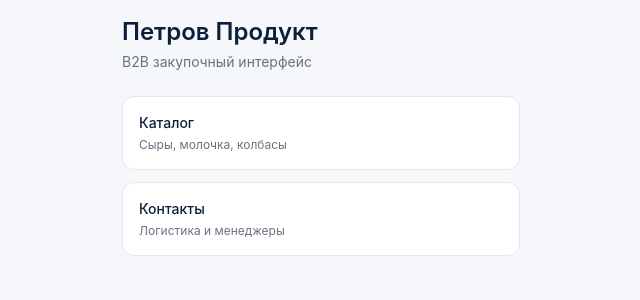
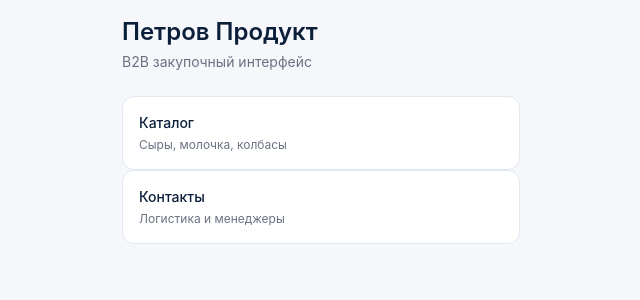
Before and after one commit to rafaelinka/petrov-product-miniapp, a Next.js app: page / in a window 1280 px wide. Shown: the top 300 px of the page, without its empty margins (319-959 px from the left). Built offline with nearby package versions, Linux system fonts and the light colour scheme.

Commit message:
update catalog

```diff
--- a/src/app/page.tsx
+++ b/src/app/page.tsx
@@ -1,12 +1,11 @@
 import AppShell from "@/components/AppShell"
+import Link from "next/link"
 
 export default function Page() {
   return (
     <AppShell>
       <div className="p-4">
 
-        {/* HEADER */}
-        <div className="mb-6">
         <h1 className="text-[#0B1F3A] text-2xl font-semibold">
           Петров Продукт
         </h1>
@@ -14,13 +13,12 @@ export default function Page() {
         <p className="text-sm text-gray-500 mt-1">
           B2B закупочный интерфейс
         </p>
-        </div>
 
-        {/* MAIN MENU */}
-        <div className="grid gap-3">
+        <div className="mt-6 space-y-3">
 
-          {/* Каталог */}
-          <div className="bg-white border border-[#E2E8F0] rounded-xl p-4 active:scale-[0.99] transition">
+          {/* КАТАЛОГ */}
+          <Link href="/catalog">
+            <div className="bg-white border border-[#E2E8F0] rounded-xl p-4 active:scale-[0.99] transition cursor-pointer">
               <div className="text-[#0B1F3A] font-medium text-sm">
                 Каталог
               </div>
@@ -28,9 +26,11 @@ export default function Page() {
                 Сыры, молочка, колбасы
               </div>
             </div>
+          </Link>
 
-          {/* Контакты */}
-          <div className="bg-white border border-[#E2E8F0] rounded-xl p-4 active:scale-[0.99] transition">
+          {/* КОНТАКТЫ */}
+          <Link href="/contacts">
+            <div className="bg-white border border-[#E2E8F0] rounded-xl p-4 active:scale-[0.99] transition cursor-pointer">
               <div className="text-[#0B1F3A] font-medium text-sm">
                 Контакты
               </div>
@@ -38,6 +38,7 @@ export default function Page() {
                 Логистика и менеджеры
               </div>
             </div>
+          </Link>
 
         </div>
 
```
Lines whose indentation alone changed are shown as unchanged.
